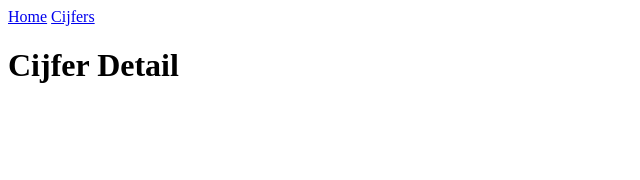
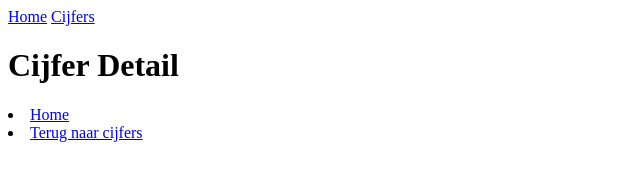
Before and after one commit to IgorGryspeerdt/proj-voorb-team-FE, a plain HTML site: page cijferdetails.html in a window 1280 px wide. Shown: the whole page, without its empty margins (0-640 px from the left). Drawn offline with Linux system fonts and the light colour scheme.

Commit message:
cijferdetails.html links bijgezet

```diff
--- a/cijferdetails.html
+++ b/cijferdetails.html
@@ -13,5 +13,7 @@
     </nav>
     <h1>Cijfer Detail</h1>
     <div id="cijfer-details"></div>
+    <li><a href="index.html">Home</a></li>
+    <li><a href="cijfers.html">Terug naar cijfers</a></li>
 </body>
 </html>
```
